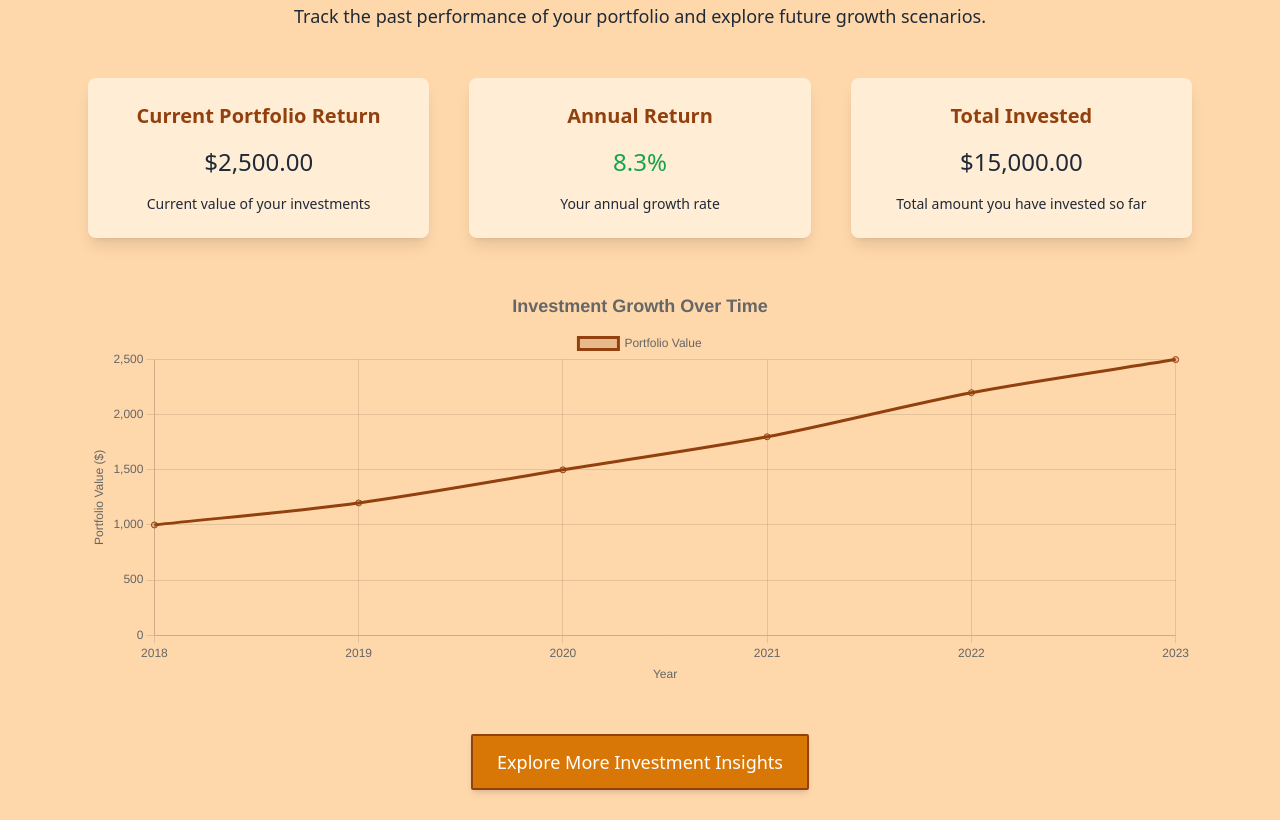
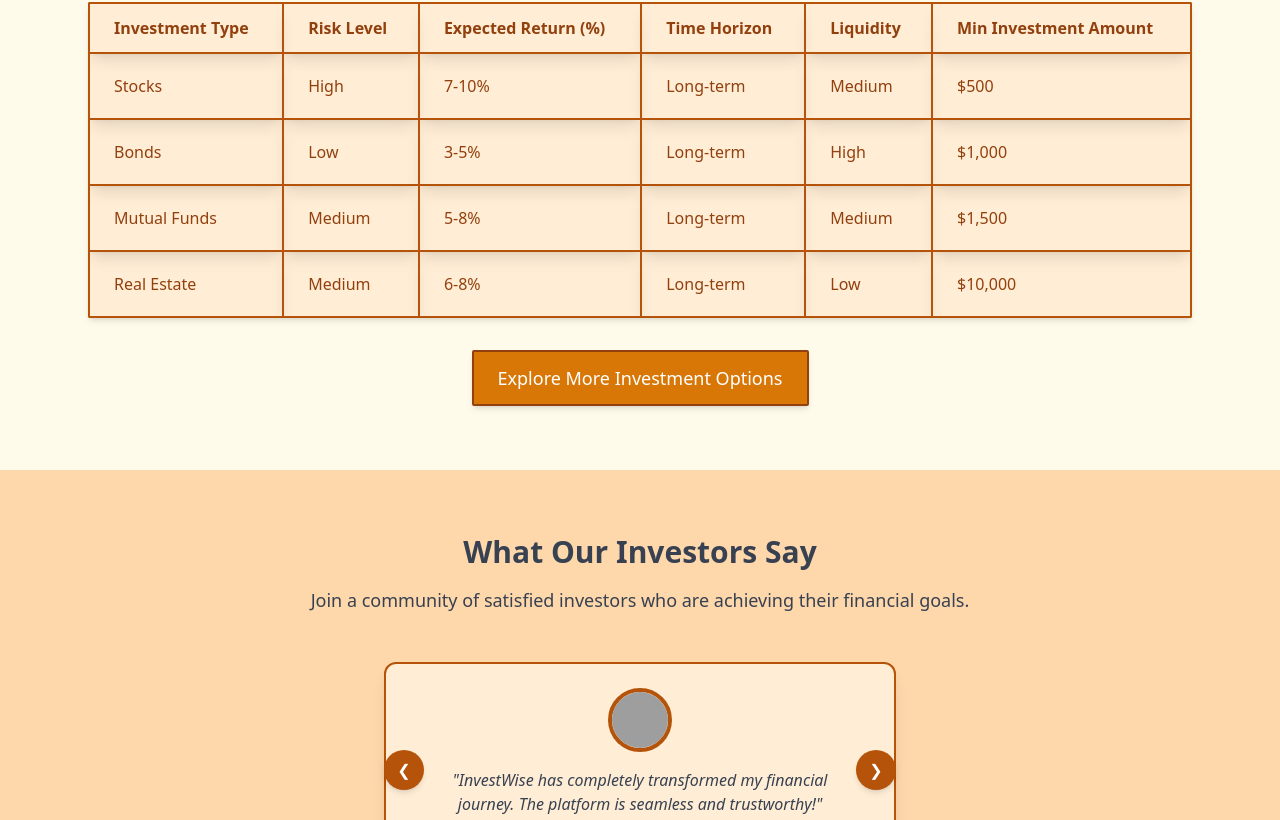
Before and after one commit to MohimaModak/Finance-And-Investment, a React (Vite) app: page / in a window 1280 px wide. Shown: the part 4020-4840 px from the top of the page. Built offline with nearby package versions, Linux system fonts and the light colour scheme; grey boxes are pictures that could not be loaded.

Commit message:
Removed chart.js from the project

```diff
--- a/src/assets/Component/Charts/Charts.jsx
+++ b/src/assets/Component/Charts/Charts.jsx
@@ -1,105 +1,105 @@
-import React, { useEffect } from 'react';
-import { Line } from 'react-chartjs-2'; // Chart.js for interactive charts
-import { Chart as ChartJS, CategoryScale, LinearScale, PointElement, LineElement, Title, Tooltip, Legend } from 'chart.js';
-import AOS from 'aos';
-import 'aos/dist/aos.css';
-ChartJS.register(CategoryScale, LinearScale, PointElement, LineElement, Title, Tooltip, Legend);
+// import React, { useEffect } from 'react';
+// import { Line } from 'react-chartjs-2'; // Chart.js for interactive charts
+// import { Chart as ChartJS, CategoryScale, LinearScale, PointElement, LineElement, Title, Tooltip, Legend } from 'chart.js';
+// import AOS from 'aos';
+// import 'aos/dist/aos.css';
+// ChartJS.register(CategoryScale, LinearScale, PointElement, LineElement, Title, Tooltip, Legend);
 
-export default function Charts() {
+// export default function Charts() {
 
-    useEffect(() => {
-        AOS.init({
-          duration: 2000,
-          easing: 'ease-out',
-          once: true,
-        });
-      }, []);
+//     useEffect(() => {
+//         AOS.init({
+//           duration: 2000,
+//           easing: 'ease-out',
+//           once: true,
+//         });
+//       }, []);
 
-    // Data for the chart (example: investment growth over time)
-    const chartData = {
-        labels: ['2018', '2019', '2020', '2021', '2022', '2023'],
-        datasets: [
-            {
-                label: 'Portfolio Value',
-                data: [1000, 1200, 1500, 1800, 2200, 2500], // Example data points
-                borderColor: '#92400e', // Amber-800 line color
-                backgroundColor: 'rgba(146, 64, 14, 0.2)', // Light amber fill
-                tension: 0.3, // Smooth the line
-                fill: true,
-            },
-        ],
-    };
+//     // Data for the chart (example: investment growth over time)
+//     const chartData = {
+//         labels: ['2018', '2019', '2020', '2021', '2022', '2023'],
+//         datasets: [
+//             {
+//                 label: 'Portfolio Value',
+//                 data: [1000, 1200, 1500, 1800, 2200, 2500], // Example data points
+//                 borderColor: '#92400e', // Amber-800 line color
+//                 backgroundColor: 'rgba(146, 64, 14, 0.2)', // Light amber fill
+//                 tension: 0.3, // Smooth the line
+//                 fill: true,
+//             },
+//         ],
+//     };
 
-    // Options for the chart
-    const chartOptions = {
-        responsive: true,
-        maintainAspectRatio: false, // Allows custom height
-        plugins: {
-            title: {
-                display: true,
-                text: 'Investment Growth Over Time',
-                font: { size: 18 },
-            },
-            tooltip: {
-                callbacks: {
-                    label: (tooltipItem) => `$${tooltipItem.raw.toFixed(2)}`,
-                },
-            },
-        },
-        scales: {
-            x: { title: { display: true, text: 'Year' } },
-            y: { title: { display: true, text: 'Portfolio Value ($)' }, beginAtZero: true },
-        },
-    };
+//     // Options for the chart
+//     const chartOptions = {
+//         responsive: true,
+//         maintainAspectRatio: false, // Allows custom height
+//         plugins: {
+//             title: {
+//                 display: true,
+//                 text: 'Investment Growth Over Time',
+//                 font: { size: 18 },
+//             },
+//             tooltip: {
+//                 callbacks: {
+//                     label: (tooltipItem) => `$${tooltipItem.raw.toFixed(2)}`,
+//                 },
+//             },
+//         },
+//         scales: {
+//             x: { title: { display: true, text: 'Year' } },
+//             y: { title: { display: true, text: 'Portfolio Value ($)' }, beginAtZero: true },
+//         },
+//     };
 
-    return (
-        <section className="py-16 bg-orange-200 relative px-5">
-            <div data-aos="fade-up" className="max-w-6xl mx-auto px-6">
-                {/* Section Header */}
-                <h2 className="text-3xl font-bold mb-8 text-center text-gray-700">
-                    Investment Performance & Growth
-                </h2>
+//     return (
+//         <section className="py-16 bg-orange-200 relative px-5">
+//             <div data-aos="fade-up" className="max-w-6xl mx-auto px-6">
+//                 {/* Section Header */}
+//                 <h2 className="text-3xl font-bold mb-8 text-center text-gray-700">
+//                     Investment Performance & Growth
+//                 </h2>
 
-                {/* Subheading */}
-                <p className="text-lg text-center text-gray-800 font-medium mb-12">
-                    Track the past performance of your portfolio and explore future growth scenarios.
-                </p>
+//                 {/* Subheading */}
+//                 <p className="text-lg text-center text-gray-800 font-medium mb-12">
+//                     Track the past performance of your portfolio and explore future growth scenarios.
+//                 </p>
 
-                {/* Performance Metrics */}
-                <div className="lg:flex justify-between items-center mb-12 lg:gap-10">
-                    <div data-aos="fade-up" className="w-full sm:w-1/3 text-center bg-orange-100 rounded-lg shadow-lg p-6 mb-5 lg:mb-0">
-                        <h3 className="text-xl font-bold text-amber-800">Current Portfolio Return</h3>
-                        <p className="text-2xl text-gray-800 font-medium my-4">$2,500.00</p>
-                        <p className="text-sm text-gray-800 font-medium">Current value of your investments</p>
-                    </div>
-                    <div data-aos="fade-up" className="w-full sm:w-1/3 text-center bg-orange-100 rounded-lg shadow-lg p-6 mb-5 lg:mb-0">
-                        <h3 className="text-xl font-bold text-amber-800">Annual Return</h3>
-                        <p className="text-2xl text-green-600 font-medium my-4">8.3%</p>
-                        <p className="text-sm text-gray-800 font-medium">Your annual growth rate</p>
-                    </div>
-                    <div data-aos="fade-up" className="w-full sm:w-1/3 text-center bg-orange-100 rounded-lg shadow-lg p-6 mb-5 lg:mb-0">
-                        <h3 className="text-xl font-bold text-amber-800">Total Invested</h3>
-                        <p className="text-2xl text-gray-800 font-medium my-4">$15,000.00</p>
-                        <p className="text-sm text-gray-800 font-medium">Total amount you have invested so far</p>
-                    </div>
-                </div>
+//                 {/* Performance Metrics */}
+//                 <div className="lg:flex justify-between items-center mb-12 lg:gap-10">
+//                     <div data-aos="fade-up" className="w-full sm:w-1/3 text-center bg-orange-100 rounded-lg shadow-lg p-6 mb-5 lg:mb-0">
+//                         <h3 className="text-xl font-bold text-amber-800">Current Portfolio Return</h3>
+//                         <p className="text-2xl text-gray-800 font-medium my-4">$2,500.00</p>
+//                         <p className="text-sm text-gray-800 font-medium">Current value of your investments</p>
+//                     </div>
+//                     <div data-aos="fade-up" className="w-full sm:w-1/3 text-center bg-orange-100 rounded-lg shadow-lg p-6 mb-5 lg:mb-0">
+//                         <h3 className="text-xl font-bold text-amber-800">Annual Return</h3>
+//                         <p className="text-2xl text-green-600 font-medium my-4">8.3%</p>
+//                         <p className="text-sm text-gray-800 font-medium">Your annual growth rate</p>
+//                     </div>
+//                     <div data-aos="fade-up" className="w-full sm:w-1/3 text-center bg-orange-100 rounded-lg shadow-lg p-6 mb-5 lg:mb-0">
+//                         <h3 className="text-xl font-bold text-amber-800">Total Invested</h3>
+//                         <p className="text-2xl text-gray-800 font-medium my-4">$15,000.00</p>
+//                         <p className="text-sm text-gray-800 font-medium">Total amount you have invested so far</p>
+//                     </div>
+//                 </div>
 
-                {/* Line Chart - Increased size */}
-                <div data-aos="fade-up" className="mb-12" style={{ height: '400px' }}>
-                    <Line data={chartData} options={chartOptions} />
-                </div>
+//                 {/* Line Chart - Increased size */}
+//                 <div data-aos="fade-up" className="mb-12" style={{ height: '400px' }}>
+//                     <Line data={chartData} options={chartOptions} />
+//                 </div>
 
-                {/* CTA Button */}
-                <div className="text-center">
-                    <a
-                        href="/"
-                        className="inline-block px-6 py-3 text-lg font-medium text-white bg-amber-600
-hover:bg-amber-700 rounded-sm border-2 border-amber-800 shadow-md transition"
-                    >
-                        Explore More Investment Insights
-                    </a>
-                </div>
-            </div>
-        </section>
-    );
-}
+//                 {/* CTA Button */}
+//                 <div className="text-center">
+//                     <a
+//                         href="/"
+//                         className="inline-block px-6 py-3 text-lg font-medium text-white bg-amber-600
+// hover:bg-amber-700 rounded-sm border-2 border-amber-800 shadow-md transition"
+//                     >
+//                         Explore More Investment Insights
+//                     </a>
+//                 </div>
+//             </div>
+//         </section>
+//     );
+// }
--- a/src/assets/Component/Home/Home.jsx
+++ b/src/assets/Component/Home/Home.jsx
@@ -10,7 +10,7 @@ import FAQ from '../FAQ/FAQ'
 import CTA from '../CTA/CTA'
 import Security from '../Security/Security'
 import Table from '../Table/Table'
-import Charts from '../Charts/Charts'
+// import Charts from '../Charts/Charts'
 import Footer from '../Footer/Footer'
 import AOS from 'aos';
 import 'aos/dist/aos.css';
@@ -112,7 +112,7 @@ export default function Home() {
                 <HowWorks />
                 <Opportunities />
                 <Price />
-                <Charts />
+                {/* <Charts /> */}
                 <Table />
                 <Testimonial />
                 <Security />
```
Also changed, not shown: 1 other file (tests, documents, lock files or other folders).
